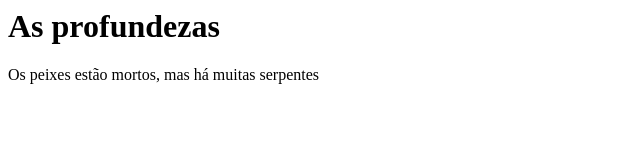
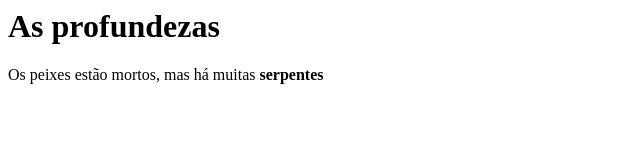
Before and after one commit to GabrielGR22/OceanoSite, a plain HTML site: page index.html in a window 1280 px wide. Shown: the full height of the page, 0-640 px from the left. Drawn offline with Linux system fonts and the light colour scheme.

Commit message:
Veja se dá certo

```diff
--- a/index.html
+++ b/index.html
@@ -1,6 +1,6 @@
 <html>
   <body>
     <h1>As profundezas</h1>
-    <p>Os peixes estão mortos, mas há muitas serpentes</p>
+    <p>Os peixes estão mortos, mas há muitas <b>serpentes</b></p>
   </body>
 </html>
```
